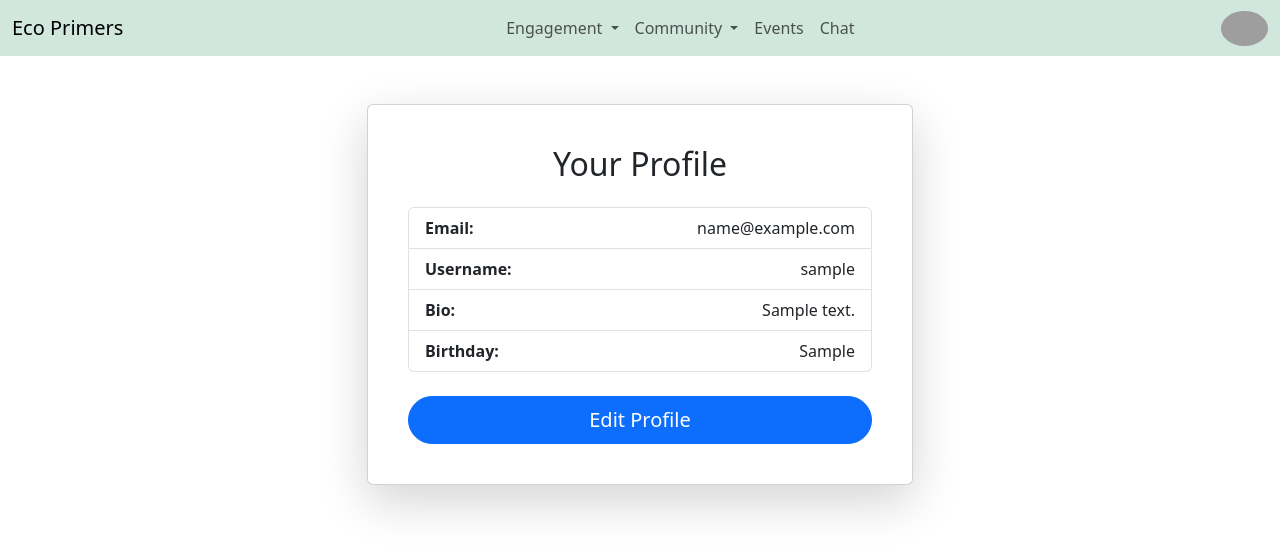
After one commit to dentolos19/ecoprimers, a Flask app: page /profile in a window 1280 px wide. The commit adds this page. Shown: the top 553 px of the page. Run offline with Flask 3, Linux system fonts and the light colour scheme; the visitor is signed in with stand-in values (Sample User, id 1); tables that the repository leaves empty hold one stand-in row (values such as "Sample post"); some libraries are stand-ins or nearby versions; grey boxes are pictures that could not be loaded.

Commit message:
added routes and logic for viewing and editing profile details

```diff
--- a/requirements.txt
+++ b/requirements.txt
@@ -65,3 +65,5 @@ yarl==1.18.0
 Flask-OAuthlib==0.9.6
 Authlib==1.3.2
 stripe==11.4.1
+sendgrid
+Flask-Mail
--- a/src/routes.py
+++ b/src/routes.py
@@ -22,6 +22,47 @@ def init():
 @app.route("/home")
 def home():
     return render_template("home.html")
+
+from flask import session, redirect, url_for, render_template
+
+@app.route("/profile")
+def profile():
+    user_id = session.get("user_id")
+    if not user_id:
+        return redirect("/login")
+
+    # Query the user from the database
+    user = db_session.query(User).filter(User.id == user_id).first()
+
+    if not user:
+        return "User not found", 404
+
+    return render_template("profile.html", user=user)
+
+
+@app.route("/edit_profile", methods=["GET", "POST"])
+def edit_profile():
+    user_id = session.get("user_id")
+    if not user_id:
+        return redirect("/login")
+
+    user = db_session.query(User).filter(User.id == user_id).first()
+
+    if request.method == "POST":
+        user.email = request.form["email"]
+        user.username = request.form["username"]
+        user.bio = request.form["bio"]
+        user.birthday = request.form["birthday"]
+
+        try:
+            db_session.commit()
+            flash("Profile updated successfully!", "success")
+            return redirect("/profile")
+        except Exception as e:
+            db_session.rollback()
+            flash(f"An error occurred: {str(e)}", "danger")
+
+    return render_template("edit-profile.html", user=user)
 
 
 @app.route("/login", methods=["GET", "POST"])
--- a/src/templates/components/navigation.html
+++ b/src/templates/components/navigation.html
@@ -52,7 +52,7 @@
           <img class="ratio ratio-1x1" src="https://github.com/shadcn.png" alt="Profile Picture" style="height: 35px; border-radius: 100%;" />
         </a>
         <ul class="dropdown-menu dropdown-menu-end">
-          <li><a class="dropdown-item" href="#">View Profile</a></li>
+          <li><a class="dropdown-item" href="{{url_for('profile')}}">View Profile</a></li>
           <li><a class="dropdown-item" href="{{ url_for('admin') }}">Manage Platform</a></li>
           <li><hr class="dropdown-divider" /></li>
           <li><a class="dropdown-item" href="{{ url_for('logout') }}">Logout</a></li>
--- /dev/null
+++ b/src/templates/profile.html
@@ -0,0 +1,40 @@
+{% extends "base.html" %}
+
+{% block title %}Profile{% endblock %}
+
+{% block body %}
+
+<div class="container mt-5">
+    <div class="row justify-content-center">
+        <div class="col-lg-6 col-md-8 col-sm-12">
+            <div class="card shadow-lg p-4">
+                <div class="card-body">
+                    <h2 class="text-center mb-4">Your Profile</h2>
+                    <div class="list-group">
+                        <div class="list-group-item d-flex justify-content-between align-items-center">
+                            <strong>Email:</strong>
+                            <span>{{ user.email }}</span>
+                        </div>
+                        <div class="list-group-item d-flex justify-content-between align-items-center">
+                            <strong>Username:</strong>
+                            <span>{{ user.username }}</span>
+                        </div>
+                        <div class="list-group-item d-flex justify-content-between align-items-center">
+                            <strong>Bio:</strong>
+                            <span>{{ user.bio }}</span>
+                        </div>
+                        <div class="list-group-item d-flex justify-content-between align-items-center">
+                            <strong>Birthday:</strong>
+                            <span>{{ user.birthday }}</span>
+                        </div>
+                    </div>
+                    <div class="d-flex justify-content-center mt-4">
+                        <a href="/edit_profile" class="btn btn-primary btn-lg w-100 rounded-pill">Edit Profile</a>
+                    </div>
+                </div>
+            </div>
+        </div>
+    </div>
+</div>
+
+{% endblock %}
```
Also changed, not shown: src/templates/edit-profile.html (added, +38 -0 lines).
